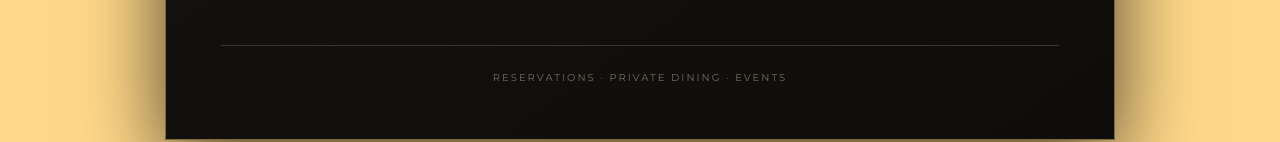
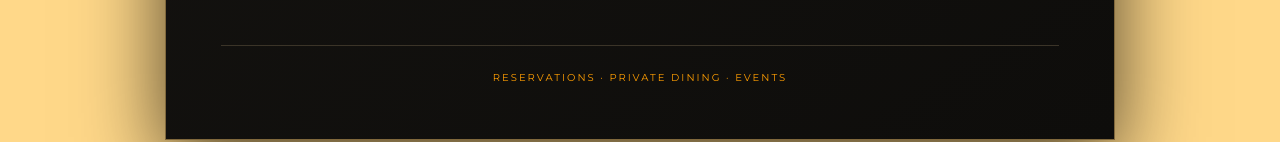
Before and after one commit to testingcircle25-ui/learn, a plain HTML site: page index.html in a window 1280 px wide. Shown: the part 1332-1474 px from the top of the page. Drawn offline with nearby package versions, Linux system fonts and the light colour scheme.

Commit message:
footer color

```diff
--- a/index.html
+++ b/index.html
@@ -117,7 +117,7 @@ body {
     margin-top: 45px;
     padding-top: 25px;
     text-align: center;
-    color: #756b5b;
+    color: #ff9e02;
     font-size: 10px;
     letter-spacing: 2px;
     text-transform: uppercase;
```
